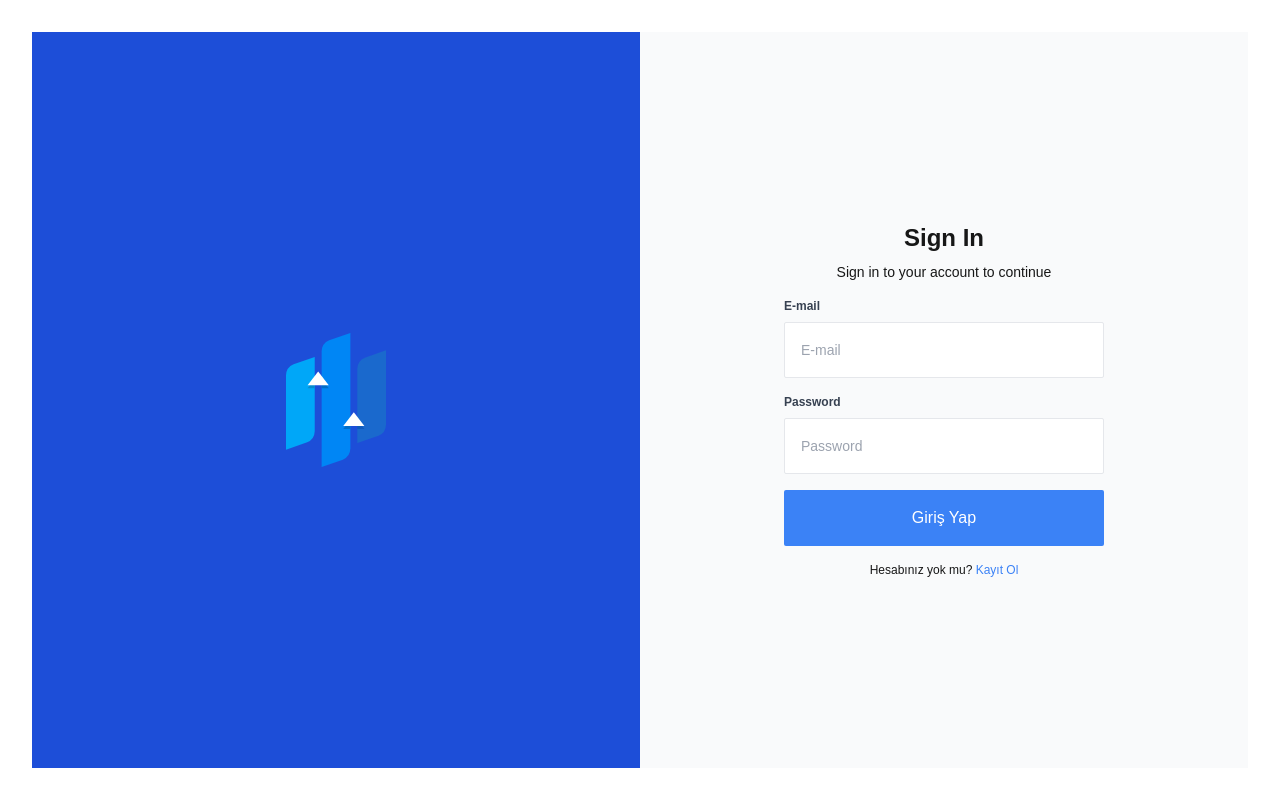
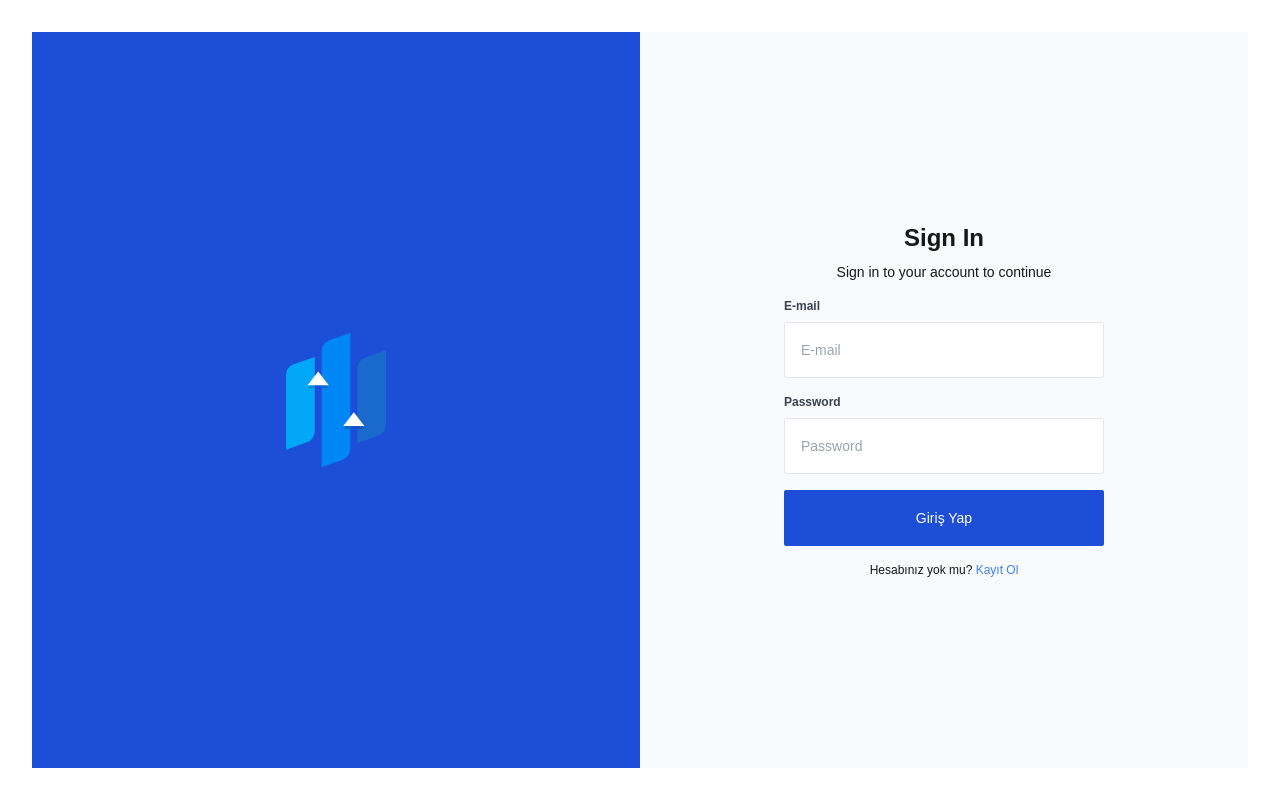
Before and after one commit to kenangundogan/site-analysis-web, a Next.js app: page /login in a window 1280 px wide. Built offline with nearby package versions, Linux system fonts and the light colour scheme; no server answers.

Commit message:
update Button component styles for improved accessibility and visual consistency

```diff
--- a/src/app/components/ui/form/Button.js
+++ b/src/app/components/ui/form/Button.js
@@ -5,11 +5,11 @@ import clsx from 'clsx';
 
 export default function Button({ children, type = 'button', onClick, className, style, variant = 'primary', ...props }) {
     // İsteğe bağlı: variant’a göre stil belirleyebilirsiniz.
-    const baseClasses = 'h-14 p-4 rounded-sm focus:outline-none';
+    const baseClasses = 'h-14 p-4 text-sm rounded-sm focus:outline-none';
     const variantClasses = {
-        primary: 'bg-blue-500 hover:bg-blue-700 text-white',
+        primary: 'bg-blue-700 hover:bg-blue-800 text-white',
         secondary: 'bg-gray-200 hover:bg-gray-300 text-black',
-        danger: 'bg-red-500 hover:bg-red-600 text-white',
+        danger: 'bg-red-700 hover:bg-red-600 text-white',
     };
 
     return (
```
